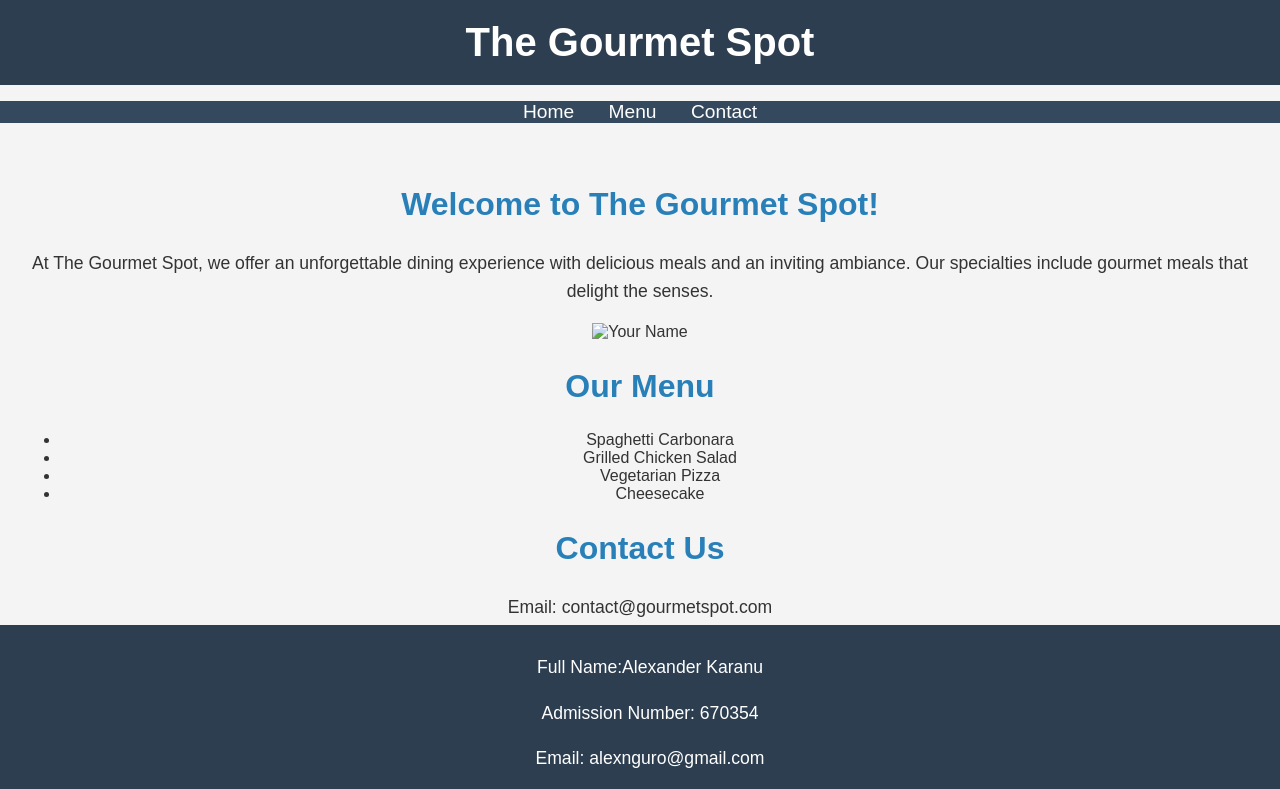
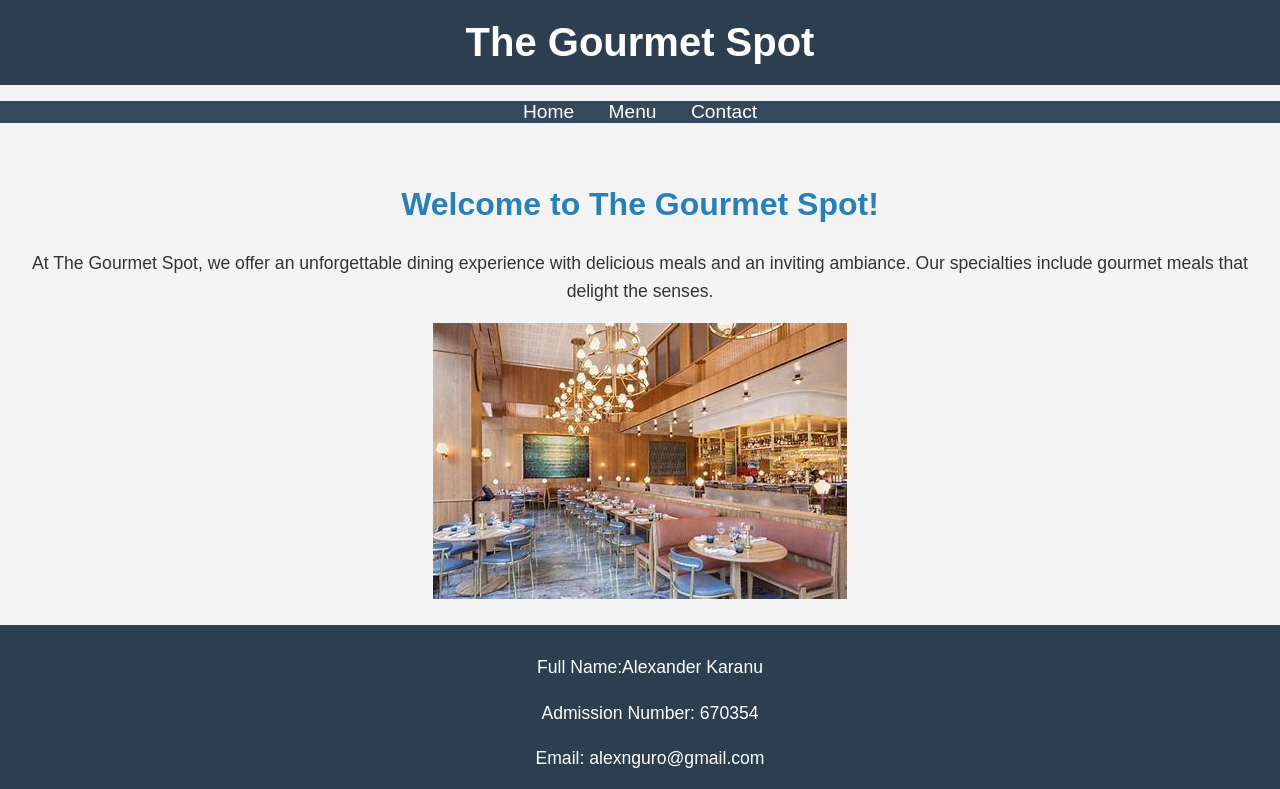
Before and after one commit to lexkaranu/gourmet-spot, a plain HTML site: page index.html in a window 1280 px wide. Shown: the top 789 px of the page. Drawn offline with Linux system fonts and the light colour scheme.

Commit message:
Update index.html

```diff
--- a/index.html
+++ b/index.html
@@ -23,7 +23,7 @@
         <section id="home">
             <h2>Welcome to The Gourmet Spot!</h2>
             <p>At The Gourmet Spot, we offer an unforgettable dining experience with delicious meals and an inviting ambiance. Our specialties include gourmet meals that delight the senses.</p>
-            <img src="imagesss.jpeg" alt="Your Name">
+            <img src="exam imagesss.jpeg" alt="Your Name">
         </section>
 
         <section id="menu">
```
